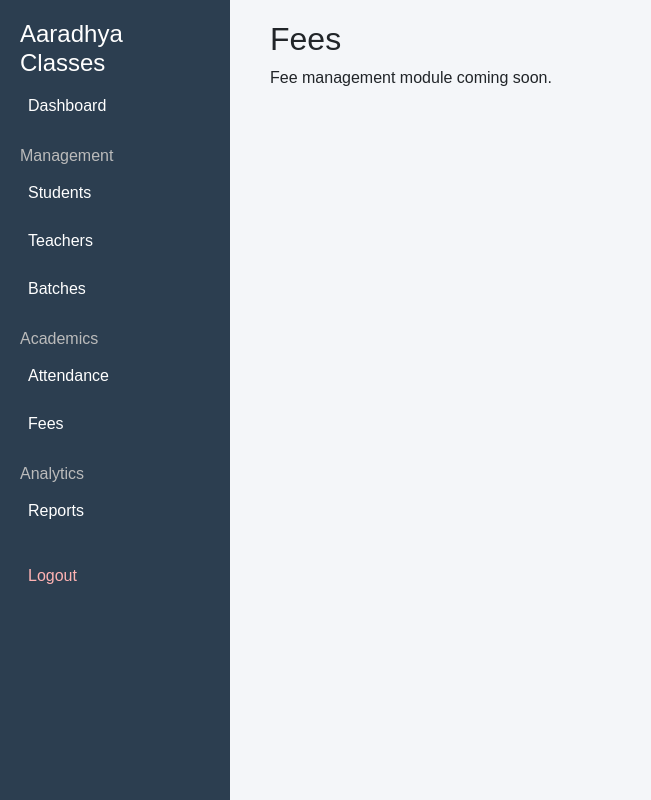
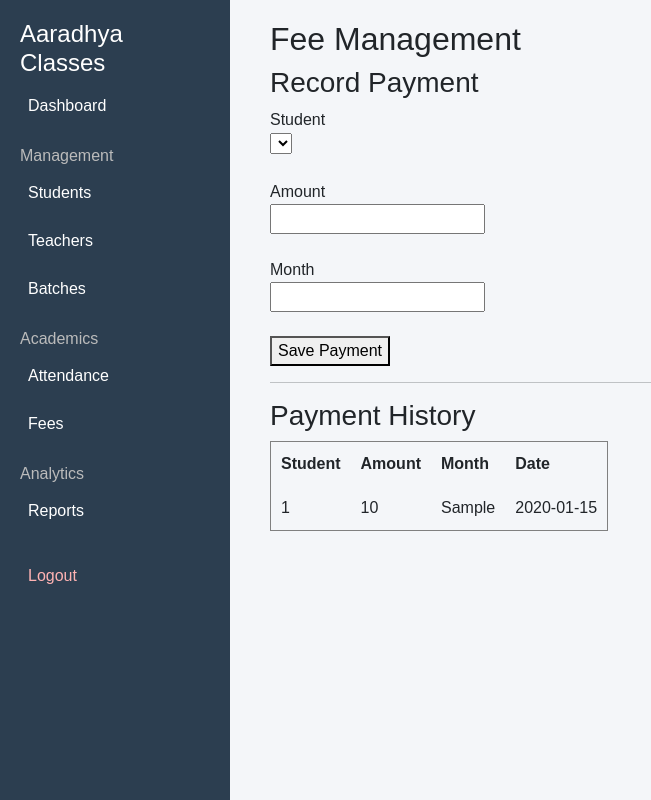
Before and after one commit to cuk6912/aaradhya-classes, a Flask app: page /fees in a window 1280 px wide. Shown: the whole page, without its empty margins (0-651 px from the left). Run offline with Flask 3, Linux system fonts and the light colour scheme; tables that the repository leaves empty hold one stand-in row (values such as "Sample post"); lists and menus that the app fills with data are empty.

Commit message:
Update fees.html

```diff
--- a/templates/fees.html
+++ b/templates/fees.html
@@ -2,7 +2,68 @@
 
 {% block content %}
 
-<h2>Fees</h2>
-<p>Fee management module coming soon.</p>
+<h2>Fee Management</h2>
+
+<h3>Record Payment</h3>
+
+<form method="POST" action="/pay_fee">
+
+Student<br>
+
+<select name="student_id">
+
+{% for s in students %}
+
+<option value="{{s.id}}">
+{{s.name}}
+</option>
+
+{% endfor %}
+
+</select>
+
+<br><br>
+
+Amount<br>
+<input name="amount">
+
+<br><br>
+
+Month<br>
+<input name="month">
+
+<br><br>
+
+<button>Save Payment</button>
+
+</form>
+
+<hr>
+
+<h3>Payment History</h3>
+
+<table border="1" cellpadding="10">
+
+<tr>
+<th>Student</th>
+<th>Amount</th>
+<th>Month</th>
+<th>Date</th>
+</tr>
+
+{% for f in fees %}
+
+<tr>
+
+<td>{{f.student_id}}</td>
+<td>{{f.amount}}</td>
+<td>{{f.month}}</td>
+<td>{{f.payment_date}}</td>
+
+</tr>
+
+{% endfor %}
+
+</table>
 
 {% endblock %}
```
